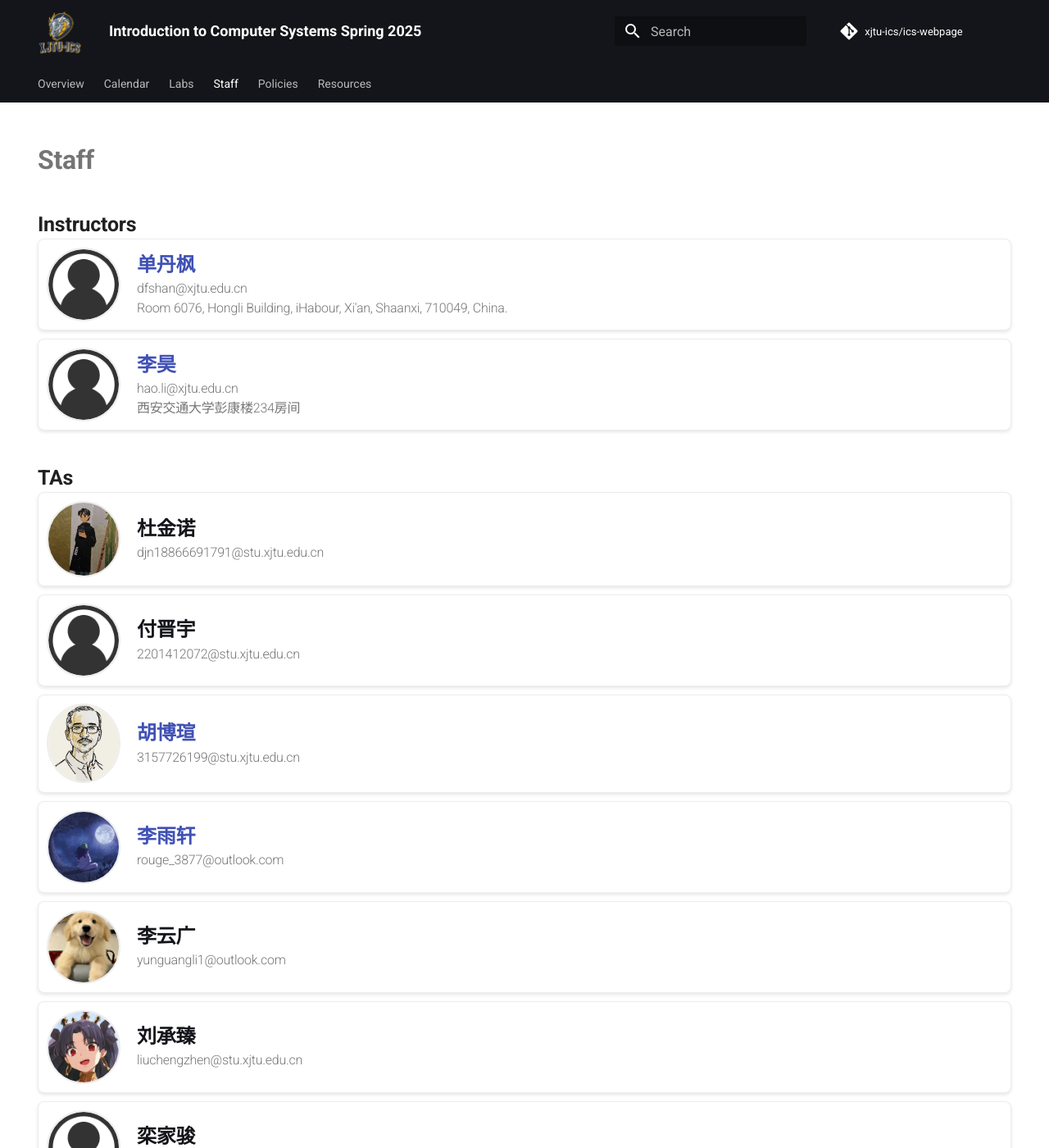
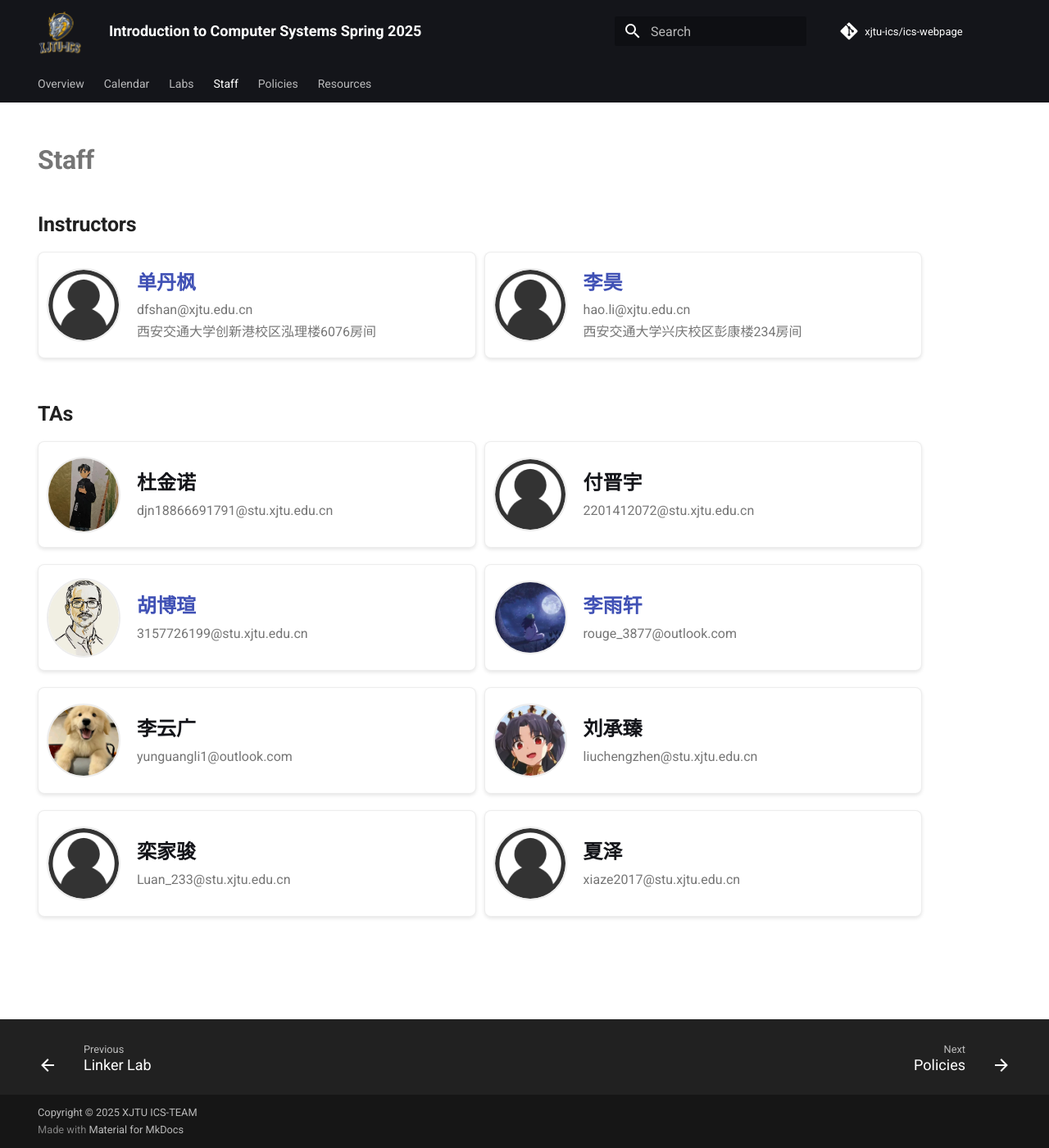
Before and after one commit to xjtu-ics/ics-webpage, an MkDocs documentation site: the page built from docs/staff/index.md, in a window 1280 px wide and 1400 px high. Shown: the whole window at 82% size. Built offline with MkDocs 1.6.1 and Material for MkDocs 9.7.7, drawn with Linux system fonts in a browser that asks for light colours; comment, search, counter and statistics services are not loaded; the version menu is left out.

Commit message:
update: adjust staff page and change insts' info

```diff
--- a/docs/staff/index.md
+++ b/docs/staff/index.md
@@ -67,4 +66,11 @@ hide:
 
 ## **Instructors**
 
+<div id="profile-inst">
+</div>
+
 ## **TAs**
+
+<div id="profile-ta">
+
+</div>
--- a/docs/static/data/profile-inst.json
+++ b/docs/static/data/profile-inst.json
@@ -3,7 +3,7 @@
         "homepage_url": "https://dfshan.github.io",
         "name": "单丹枫",
         "email": "dfshan@xjtu.edu.cn",
-        "office": "Room 6076, Hongli Building, iHabour, Xi'an, Shaanxi, 710049, China.",
+        "office": "西安交通大学创新港校区泓理楼6076房间",
         "intro": "",
         "pic_url": "../assets/default.png"
     },
@@ -11,7 +11,7 @@
         "homepage_url": "https://gr.xjtu.edu.cn/web/hao.li/home",
         "name": "李昊",
         "email": "hao.li@xjtu.edu.cn",
-        "office": "西安交通大学彭康楼234房间",
+        "office": "西安交通大学兴庆校区彭康楼234房间",
         "intro": "",
         "pic_url": "../assets/default.png"
     }
--- a/docs/stylesheets/staff.css
+++ b/docs/stylesheets/staff.css
@@ -6,20 +6,33 @@ body {
     color: var(--md-default-fg-color, #333); /* 使用主题文字颜色 */
 }
 
-#instructors, #tas {
+#profile-inst {
     margin-bottom: 40px;
+    display: flex;
+    flex-wrap: wrap;
+    gap: 10px;
+}
+
+#profile-ta {
+    margin-bottom: 40px;
+    display: flex;
+    flex-wrap: wrap;
+    gap: 10px;
 }
 
 .profile-card {
     display: flex;
     align-items: center;
     padding: 10px;
-    border: 1px solid var(--md-default-fg-color--lightest, #e0e0e0); /* 使用主题边框颜色 */
+    border: 1px solid var(--md-default-fg-color--lightest, #e0e0e0);
     border-radius: 8px;
     margin-bottom: 10px;
     box-shadow: 0 2px 4px rgba(0, 0, 0, 0.1);
     transition: box-shadow 0.3s ease;
-    background-color: var(--md-default-bg-color, #fff); /* 使用主题背景色 */
+    background-color: var(--md-default-bg-color, #fff);
+    width: 45%; /* 设置宽度为原来的一半 */
+    height: 130px;
+    box-sizing: border-box; /* 确保 padding 和 border 不影响宽度 */
 }
 
 .profile-image {
```
Also changed, not shown: other parts of docs/staff/index.md (+2 -3 lines), 2 other files.
